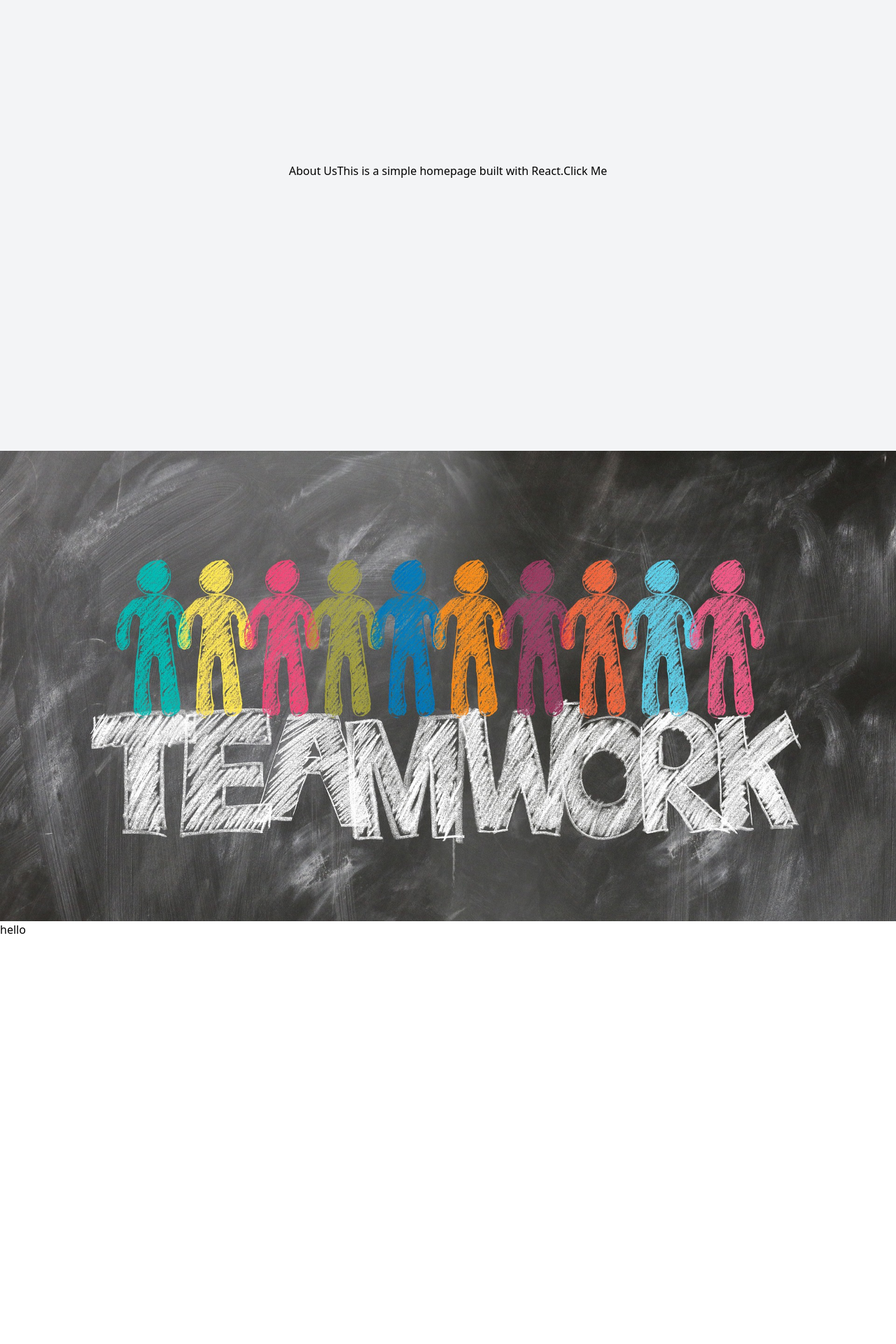
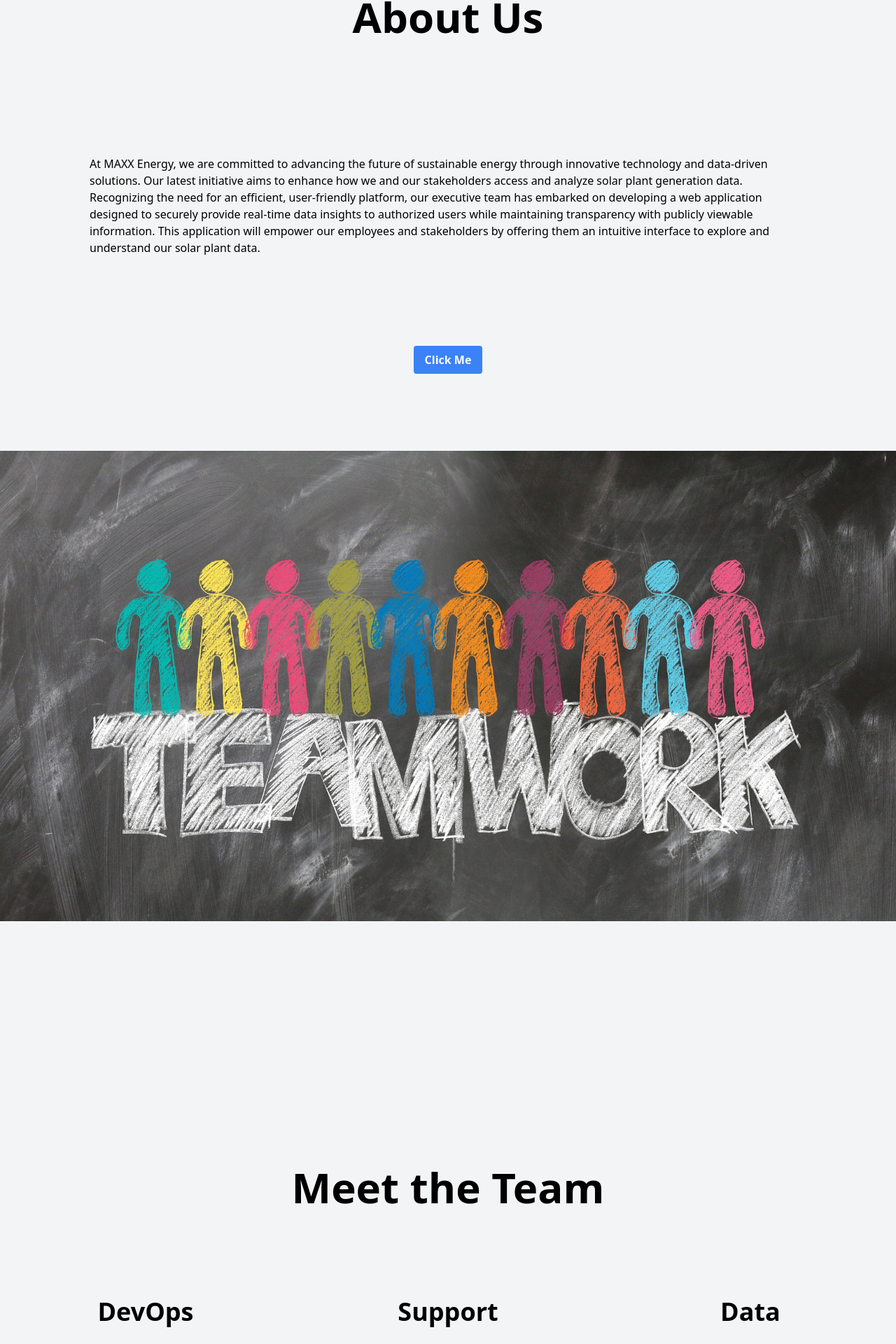
Before and after one commit to Maxx-Energy-Internship-Summer-24/solar-plant-website, a React (Create React App) app in the folder frontend/: page /about in a window 1280 px wide. Shown: the part 156-2076 px from the top of the page at 70% size. Before the commit the page ends 1496 px from the top, so only its background shows below. Built offline with nearby package versions, Linux system fonts and the light colour scheme; no server answers.

Commit message:
Added content to the about page

```diff
--- a/frontend/src/pages/About.jsx
+++ b/frontend/src/pages/About.jsx
@@ -4,10 +4,24 @@ import teamwork from '../images/teamwork.jpg'
 const About = () => {
   return (
     <div className="App">
-      <header className="App-header flex items-center justify-center min-h-screen bg-gray-100">
-        <h1>About Us</h1>
-        <p>This is a simple homepage built with React.</p>
-        <button onClick={() => alert('Button clicked!')}>Click Me</button>
+      <header className="App-header flex flex-col items-center justify-center min-h-screen bg-gray-100">
+        <h1 className="text-6xl font-bold m-10">About Us</h1>
+        <div className="m-[10%]">
+          <p>At MAXX Energy, we are committed to advancing the future of sustainable energy through
+            innovative technology and data-driven solutions. Our latest initiative aims to enhance
+            how we and our stakeholders access and analyze solar plant generation data.</p>
+          <p>Recognizing the need for an efficient, user-friendly platform, our executive
+            team has embarked on developing a web application designed to securely provide
+            real-time data insights to authorized users while maintaining transparency with publicly
+            viewable information. This application will empower our employees and stakeholders by
+            offering them an intuitive interface to explore and understand our solar plant data.</p>
+        </div>
+        <button
+          onClick={() => alert('Button clicked!')}
+          className='px-4 py-2 bg-blue-500 text-white font-semibold rounded hover:bg-blue-600 focus:outline-none focus:ring-2 focus:ring-blue-500 focus:ring-opacity-50'
+          >
+            Click Me
+        </button>
       </header>
       <div>
         <img
@@ -17,7 +31,14 @@ const About = () => {
           width: '100vw'
         }}
          />
-        hello
+      </div>
+      <div className="App-header flex flex-col items-center justify-center min-h-screen bg-gray-100">
+        <h1 className="text-6xl font-bold m-[10%]">Meet the Team</h1>
+        <div className="grid grid-cols-3 justify-items-center gap-4 w-[100%]">
+          <h1 className='text-4xl font-bold'>DevOps</h1>
+          <h1 className='text-4xl font-bold'>Support</h1>
+          <h1 className='text-4xl font-bold'>Data</h1>
+        </div>
       </div>
     </div>
   )
```
